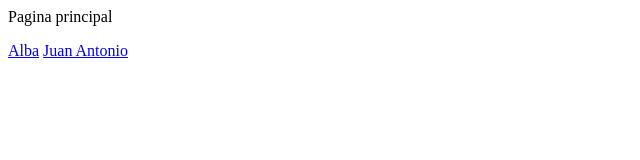
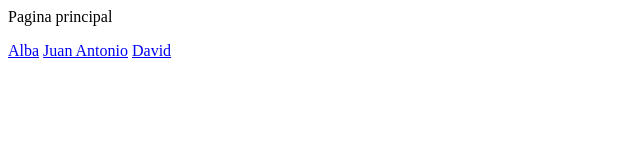
Before and after one commit to patron728/Dallas-Mavericks, a plain HTML site: page index.html in a window 1280 px wide. Shown: the full height of the page, 0-640 px from the left. Drawn offline with Linux system fonts and the light colour scheme.

Commit message:
Update index.html

```diff
--- a/index.html
+++ b/index.html
@@ -5,5 +5,6 @@
 <body>
   <a href="Jugadores.html">Alba</a>
   <a href="NBA.html">Juan Antonio</a>
+  <a href ="EntrenadorJasonKidd.html">David</a>
 </body>
   </html>
```
